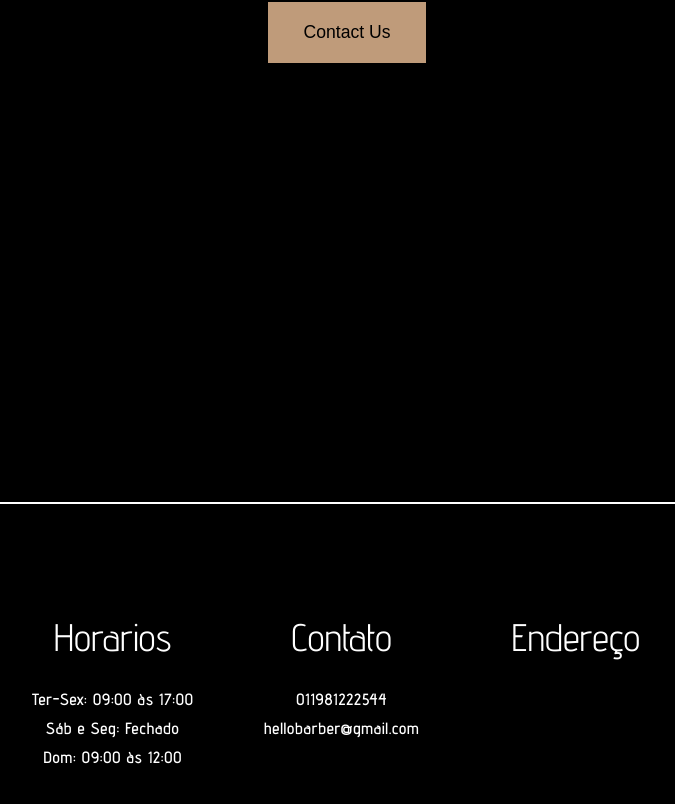
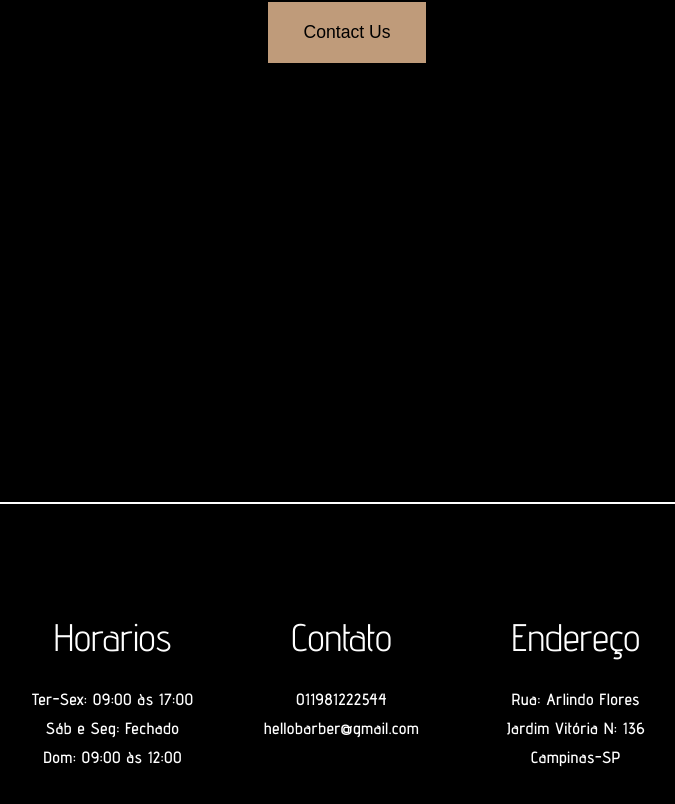
Before and after one commit to JonneBR/hello-barber, a React (Create React App) app: page / in a window 1280 px wide. Shown: the part 1421-2225 px from the top of the page, without its empty margins (293-968 px from the left). Built offline with nearby package versions, Linux system fonts and the light colour scheme.

Commit message:
endereco desktop css style

```diff
--- a/src/components/Contact.js
+++ b/src/components/Contact.js
@@ -20,6 +20,9 @@ function Contact() {
           </div>
           <div className="subject-container">
             <h1 className="subject heading">Endereço</h1>
+            <h1 className="description heading">Rua: Arlindo Flores</h1>
+            <h1 className="description heading">Jardim Vitória N: 136</h1>
+            <h1 className="description heading">Campinas-SP</h1>
           </div>
         </div>
       </div>
```
